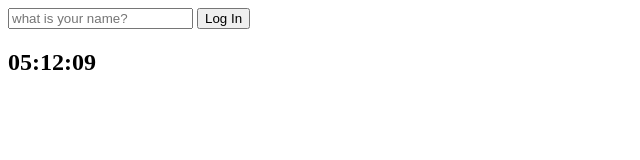
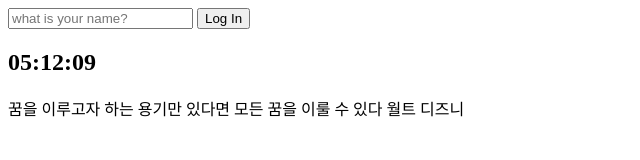
Before and after one commit to Locdham/mk2-momentum-clone, a plain HTML site: page index.html in a window 1280 px wide. Shown: the whole page, without its empty margins (0-640 px from the left). Drawn offline with Linux system fonts and the light colour scheme.

Commit message:
6.0 Todays Quote
math.floor()

```diff
--- a/index.html
+++ b/index.html
@@ -17,11 +17,16 @@
       />
       <button>Log In</button>
     </form>
-
     <h2 id="clock">00:00:00</h2>
     <h1 id="greeting" class="hidden"></h1>
 
+    <div id="quote">
+      <span></span>
+      <span></span>
+    </div>
+
     <script src="js/greetings.js"></script>
     <script src="js/clock.js"></script>
+    <script src="js/quotes.js"></script>
   </body>
 </html>
--- /dev/null
+++ b/js/quotes.js
@@ -0,0 +1,64 @@
+//명언 10개 array로 만들기
+const quotes = [
+  {
+    quote: "꿈을 이루고자 하는 용기만 있다면 모든 꿈을 이룰 수 있다",
+    author: "월트 디즈니",
+  },
+  {
+    quote: "무슨 일을 하기 전에는 그 일에 대해 기대를 가져야 한다",
+    author: "마이클 조던",
+  },
+  {
+    quote:
+      "남들이 할 수 있거나 하려는 일을 하지 말고 남들이 할 수 없거나 하지 않으려는 일을 하라",
+    author: "아멜리아 에어하트",
+  },
+  {
+    quote:
+      "새로운 일에 도전하다 보면 가끔 실수를 저지를 수 있다. 자신의 실수를 빨리 인정하고 다른 시도에 집중하는 것이 최선이다",
+    author: "스티브 잡스",
+  },
+  {
+    quote:
+      "절대로 고개를 떨구지 말라. 고개를 꼿꼿이 치켜 들고 두 눈으로 똑똑히 세상을 보라",
+    author: "헬렌 켈러",
+  },
+  {
+    quote: "승리는 가장 끈기 있는 사람에게 돌아간다",
+    author: "나폴레옹",
+  },
+  {
+    quote: "노력하는 사람에게 불가능이란 없다",
+    author: "알렉산더 대왕",
+  },
+  {
+    quote:
+      "인생에서 실패한 사람의 대부분은 성공이 눈앞에 왔는데도 모르고 포기한 사람들이다",
+    author: "에디슨",
+  },
+  {
+    quote: "오늘 나무 그늘에서 쉴 수 있는 이유는 예전에 나무를 심었기 때문이다",
+    author: "워렌 버핏",
+  },
+  {
+    quote: "나약한 태도는 그 사람 자체도 나약하게 만든다",
+    author: "아인슈타인",
+  },
+];
+
+//명언과 작가가 위치할 span 지정
+const quote = document.querySelector("#quote span:first-child");
+const author = document.querySelector("#quote span:last-child");
+
+//콘솔로그에 랜덤 확인하기
+console.log(quotes[Math.floor(Math.random() * 10)]);
+
+//quotes.length 로 명언의 갯수를 array의 길이만큼 자동으로 맞추기
+console.log(quotes[Math.floor(Math.random() * quotes.length)]);
+
+//랜덤명언 변수로 지정해주기
+const todaysQuotes = quotes[Math.floor(Math.random() * quotes.length)];
+
+//화면에 명언 노출 시키기
+quote.innerText = todaysQuotes.quote;
+author.innerText = todaysQuotes.author;
```
Also changed, not shown: 1 other file.
